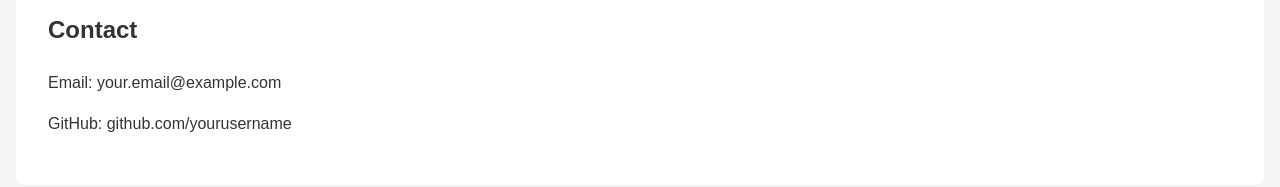
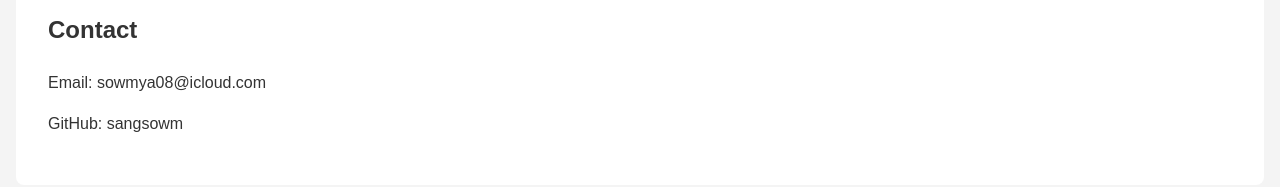
Before and after one commit to Sowmsang/portfolio, a plain HTML site: page index.html in a window 1280 px wide. Shown: the part 691-878 px from the top of the page. Drawn offline with Linux system fonts and the light colour scheme.

Commit message:
Update index.html

```diff
--- a/index.html
+++ b/index.html
@@ -28,8 +28,8 @@
 
   <section class="contact">
     <h2>Contact</h2>
-    <p>Email: your.email@example.com</p>
-    <p>GitHub: github.com/yourusername</p>
+    <p>Email: sowmya08@icloud.com</p>
+    <p>GitHub: sangsowm</p>
   </section>
 
   <footer>
```
